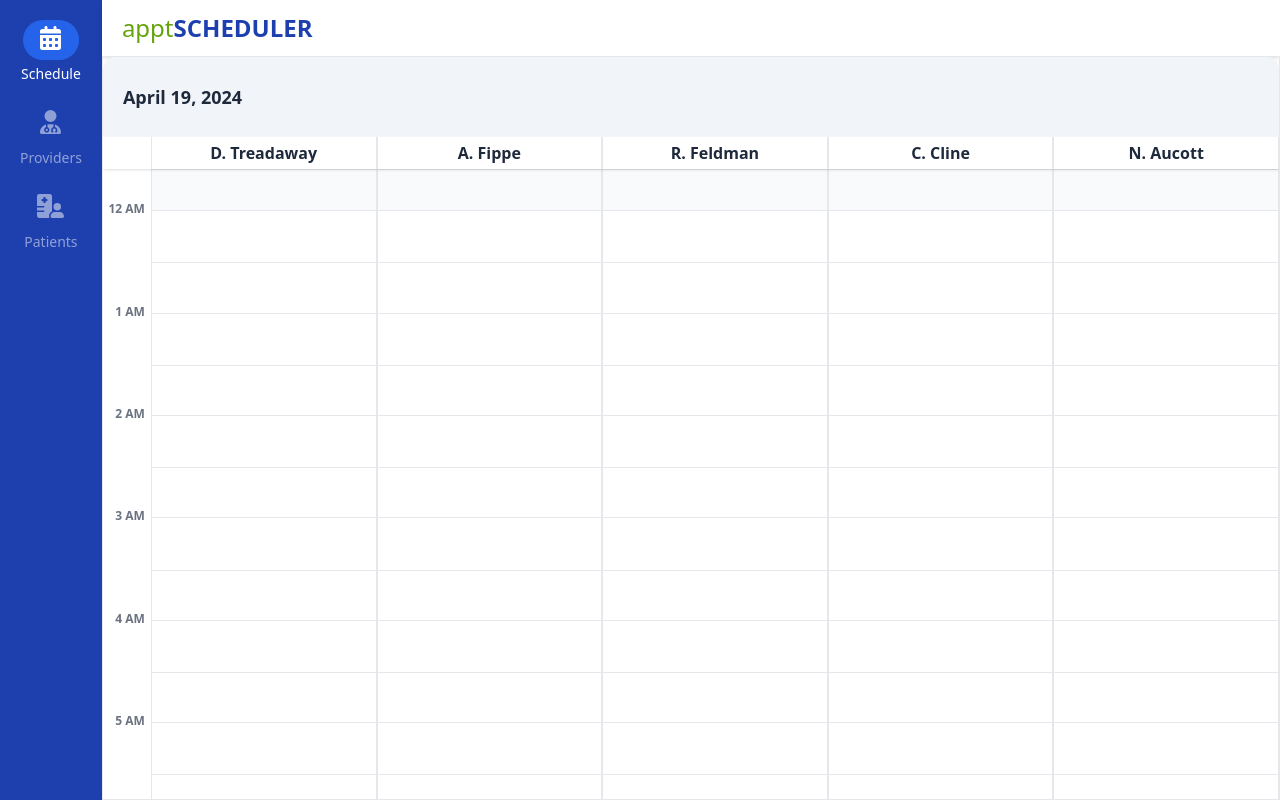
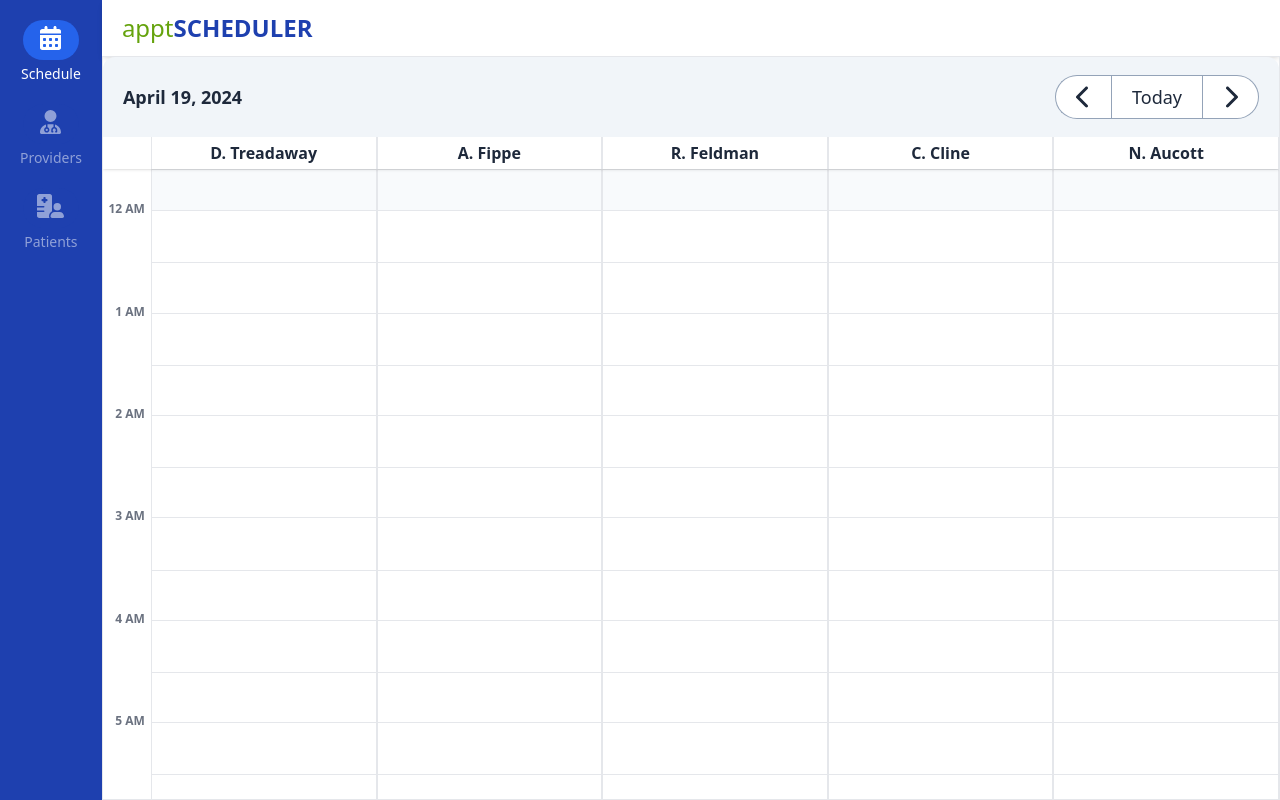
Before and after one commit to srlindsey07/SchedulerVue, a Vue app: page /schedule in a window 1280 px wide. Built offline with nearby package versions, Linux system fonts and the light colour scheme.

Commit message:
Fetch new appointments on date change

```diff
--- a/src/assets/icon-library.ts
+++ b/src/assets/icon-library.ts
@@ -1,8 +1,18 @@
 import { library } from '@fortawesome/fontawesome-svg-core'
 import { fas } from '@fortawesome/free-solid-svg-icons'
 import { faCalendarDays } from '@fortawesome/free-solid-svg-icons/faCalendarDays'
+import { faChevronLeft } from '@fortawesome/free-solid-svg-icons/faChevronLeft'
+import { faChevronRight } from '@fortawesome/free-solid-svg-icons/faChevronRight'
 import { faHospitalUser } from '@fortawesome/free-solid-svg-icons/faHospitalUser'
 import { faUserDoctor } from '@fortawesome/free-solid-svg-icons/faUserDoctor'
 import { faUsers } from '@fortawesome/free-solid-svg-icons/faUsers'
 
-    library.add(fas, faCalendarDays, faHospitalUser, faUserDoctor, faUsers)
+library.add(
+    fas,
+    faCalendarDays,
+    faHospitalUser,
+    faUserDoctor,
+    faUsers,
+    faChevronLeft,
+    faChevronRight,
+)
--- a/src/assets/main.css
+++ b/src/assets/main.css
@@ -29,6 +29,6 @@ body {
     }
     .button-group-outline .button,
     .button-outline {
-        @apply border-slate-400 text-slate-800 hover:bg-slate-100 focus:bg-slate-200 focus:shadow;
+        @apply bg-white border-slate-400 text-slate-800 hover:bg-slate-100 focus:bg-slate-200 focus:shadow;
     }
 }
--- a/src/components/AppButton/AppButton.vue
+++ b/src/components/AppButton/AppButton.vue
@@ -45,7 +45,7 @@ const props = withDefaults(
             v-if="!!icon"
             :icon="icon"
         />
-        {{ label }}
+        {{ showLabel ? label : '' }}
     </button>
 </template>
 
--- a/src/components/AppCalendar/AppCalendar.vue
+++ b/src/components/AppCalendar/AppCalendar.vue
@@ -5,16 +5,21 @@ import type { User } from '@/models/user-models'
 import { computed } from 'vue'
 import type { Appointment } from '@/models/appointment-models'
 import AppCalendarAppt from './AppCalendarAppt.vue'
+import AppButtonGroup from '../AppButton/AppButtonGroup.vue'
+import AppButton from '../AppButton/AppButton.vue'
 
 const props = withDefaults(
     defineProps<{
         providers: User[]
         appointments: Appointment[]
+        selectedDate: Moment
     }>(),
     {},
 )
+const emit = defineEmits(['update:selectedDate'])
 const minuteRows = 1440
-const minuteRowClass = `grid-rows-[1.75rem repeat(${minuteRows}, minmax(0, 1fr))]`
+
+const dateSelected = computed(() => props.selectedDate)
 
 const halfHourIntervals = computed(() => {
     let intervals: Moment[] = []
@@ -57,6 +62,10 @@ function getTimeSpan(apptStart: Moment, apptEnd: Moment): string {
     const minuteDiff = moment(apptEnd).diff(moment(apptStart), 'minutes')
     return `row-span-${minuteDiff}`
 }
+
+function handleDateChange(newDate: Moment): void {
+    emit('update:selectedDate', newDate)
+}
 </script>
 
 <template>
@@ -65,7 +74,36 @@ function getTimeSpan(apptStart: Moment, apptEnd: Moment): string {
         <div
             className="text-lg font-bold bg-slate-100 px flex justify-between items-center basis-20 shrink-0 grow-0 rounded-t-xl"
         >
-            <div>{{ moment().format(DateFormat.DISPLAY) }}</div>
+            <div>{{ dateSelected.format(DateFormat.DISPLAY) }}</div>
+
+            <div>
+                <AppButtonGroup variant="outline">
+                    <AppButton
+                        label="Previous"
+                        :showLabel="false"
+                        :icon="['fas', 'chevron-left']"
+                        @click="
+                            handleDateChange(
+                                moment(selectedDate).subtract(1, 'days'),
+                            )
+                        "
+                    />
+                    <AppButton
+                        label="Today"
+                        @click="handleDateChange(moment())"
+                    />
+                    <AppButton
+                        label="Next"
+                        :showLabel="false"
+                        :icon="['fas', 'chevron-right']"
+                        @click="
+                            handleDateChange(
+                                moment(selectedDate).add(1, 'days'),
+                            )
+                        "
+                    />
+                </AppButtonGroup>
+            </div>
         </div>
 
         <!-- calendar body -->
--- a/src/data/appointments.json
+++ b/src/data/appointments.json
@@ -13,8 +13,8 @@
         "id": "6621027efc13ae0dc5a2423d",
         "type": "URGENT",
         "status": "SCHEDULED",
-        "start": "2024-04-10T13:15:00Z",
-        "end": "2024-04-10T13:45:00Z",
+        "start": "2024-04-20T13:15:00Z",
+        "end": "2024-04-20T13:45:00Z",
         "providerId": "65ff4be0fc13ae7d2050faa1",
         "patientId": "65ff4b94fc13ae7bd250faaf",
         "patientShortName": "Y. Kei"
@@ -123,8 +123,8 @@
         "id": "6621027efc13ae0dc5a24248",
         "type": "OFFICE_VISIT",
         "status": "COMPLETE",
-        "start": "2024-04-10T08:00:00Z",
-        "end": "2024-04-10T08:30:00Z",
+        "start": "2024-04-20T08:00:00Z",
+        "end": "2024-04-20T08:30:00Z",
         "providerId": "65ff4be0fc13ae7d2050fa9d",
         "patientId": "65ff4b94fc13ae7bd250faa1",
         "patientShortName": "N. Sil"
@@ -233,8 +233,8 @@
         "id": "6621027efc13ae0dc5a24253",
         "type": "ROUTINE",
         "status": "SCHEDULED",
-        "start": "2024-04-10T08:00:00Z",
-        "end": "2024-04-10T08:30:00Z",
+        "start": "2024-04-20T08:00:00Z",
+        "end": "2024-04-20T08:30:00Z",
         "providerId": "65ff4be0fc13ae7d2050faa2",
         "patientId": "65ff4b94fc13ae7bd250faa1",
         "patientShortName": "T. Lob"
--- a/src/views/ScheduleView.vue
+++ b/src/views/ScheduleView.vue
@@ -7,6 +7,7 @@ import AppButtonGroup from '@/components/AppButton/AppButtonGroup.vue'
 import { useUsersStore } from '@/stores/users-store'
 import { storeToRefs } from 'pinia'
 import moment, { type Moment } from 'moment'
+import { computed, ref, watch } from 'vue'
 
 const usersStore = useUsersStore()
 const apptsStore = useAppointmentsStore()
@@ -19,13 +20,25 @@ const { fetchAppointments } = apptsStore
 const { providers } = storeToRefs(usersStore)
 const { appointments } = storeToRefs(apptsStore)
 
+const selectedDate = ref(moment())
+
 fetchUsers()
-fetchAppointments(moment().startOf('day'), moment().endOf('day'))
+watch(
+    selectedDate,
+    (newValue) => {
+        fetchAppointments(
+            moment(newValue).startOf('day'),
+            moment(newValue).endOf('day'),
+        )
+    },
+    { immediate: true },
+)
 </script>
 
 <template>
     <AppCalendar
         :providers="providers"
         :appointments="appointments"
+        v-model:selectedDate="selectedDate"
     />
 </template>
```
Lines whose indentation alone changed are shown as unchanged.
